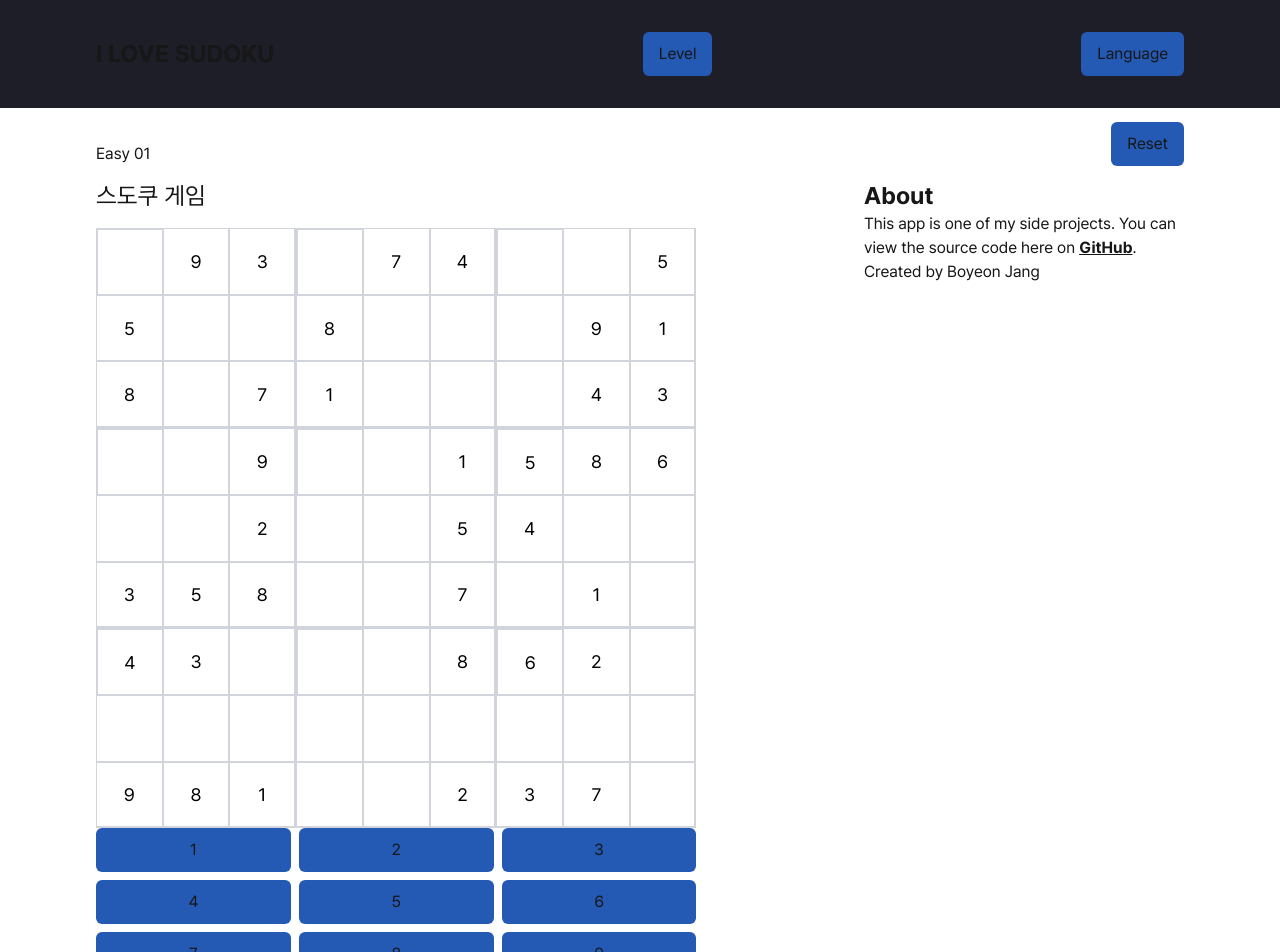
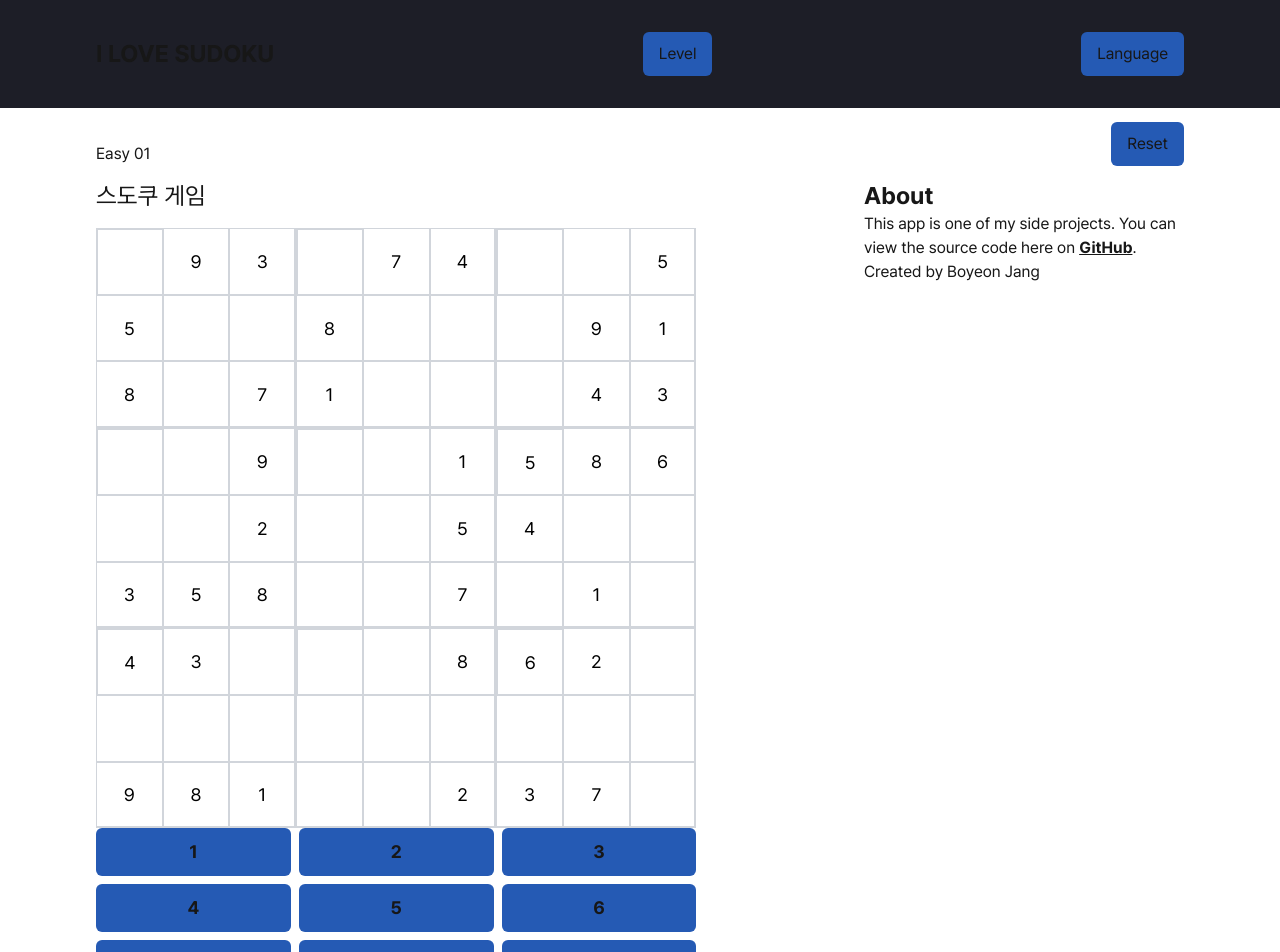
Before and after one commit to boyeoon/i-love-sudoku, a Next.js app: page / in a window 1280 px wide. Shown: the top 952 px of the page. Built offline with nearby package versions, Linux system fonts and the light colour scheme.

Commit message:
design: update cursor-pointer, select-none, text-lg, font-bold

```diff
--- a/app/_components/Button.tsx
+++ b/app/_components/Button.tsx
@@ -1,6 +1,6 @@
-"use client";
+'use client';
 
-import React from "react";
+import React from 'react';
 
 interface ButtonProps {
   buttonName: string;
@@ -10,10 +10,11 @@ interface ButtonProps {
 
 export default function Button({ buttonName, onClick }: ButtonProps) {
   return (
-    <div className="bg-[#255AB4] flex justify-center px-4 py-2.5 rounded-md hover:bg-[#255AB4]/75">
-      <button onClick={onClick}>
-        {buttonName}
-      </button>
+    <div
+      className='bg-[#255AB4] hover:bg-[#255AB4]/75 flex justify-center px-4 py-2.5 rounded-md cursor-pointer select-none text-lg font-bold'
+      onClick={onClick}
+    >
+      {buttonName}
     </div>
   );
 }
```
